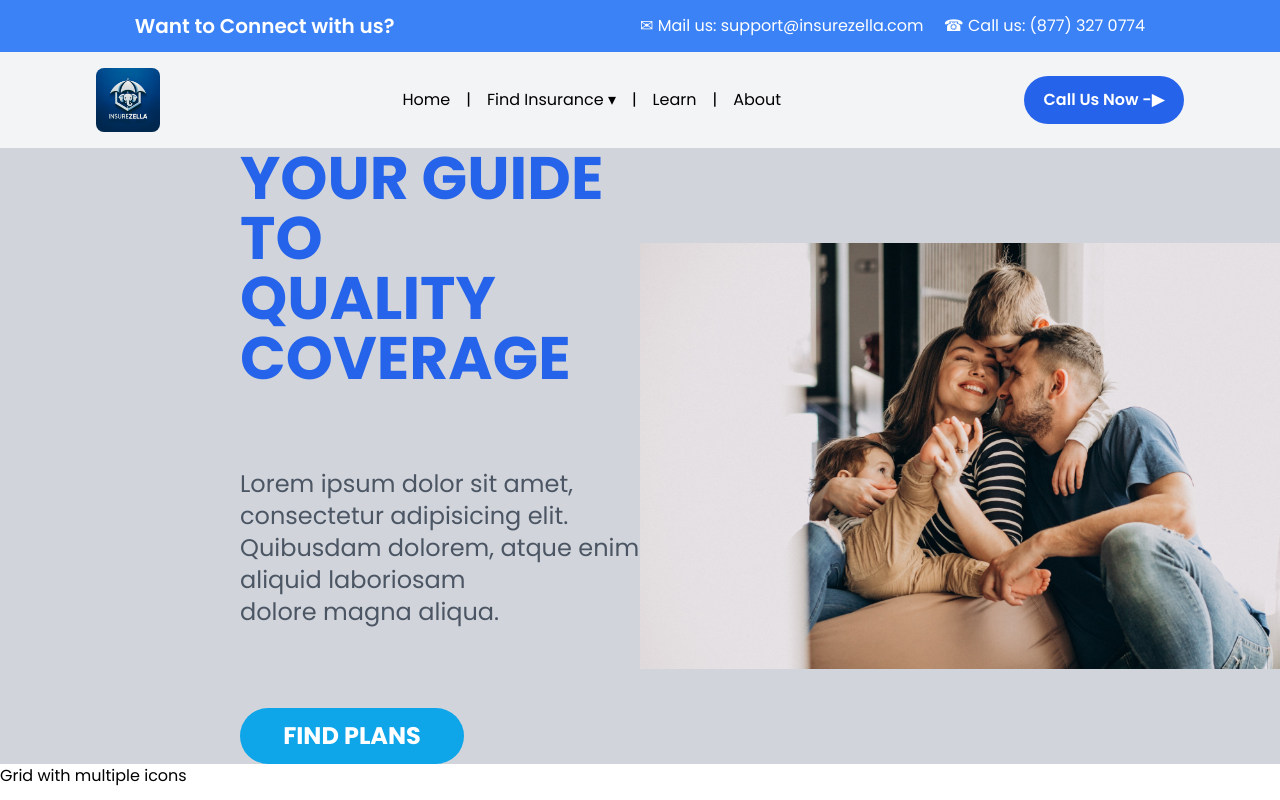
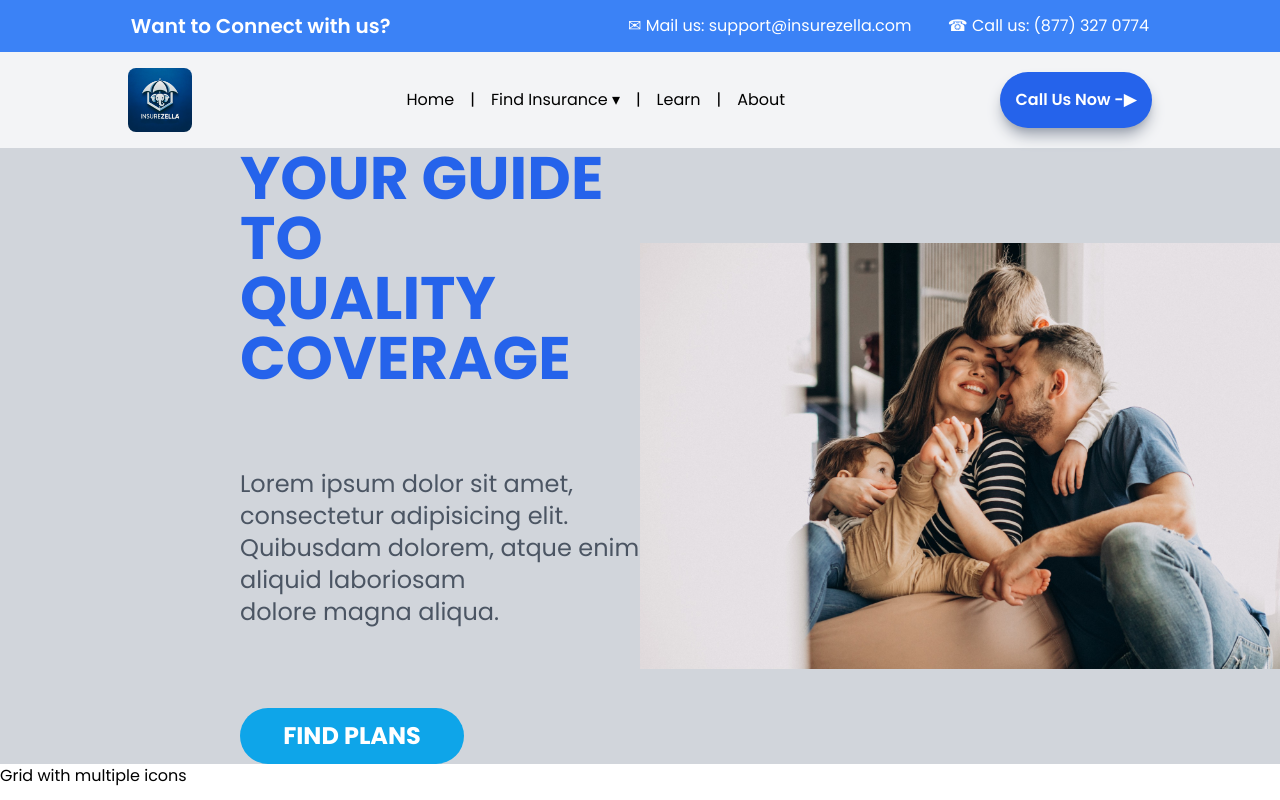
Before and after one commit to SaibotLi/Landing-Page-Insurezella, a React (Vite) app in the folder Challenge_A/: page / in a window 1280 px wide. Built offline with nearby package versions, Linux system fonts and the light colour scheme.

Commit message:
Button shadow, nav styling

```diff
--- a/Challenge_A/src/sections/NavBar.jsx
+++ b/Challenge_A/src/sections/NavBar.jsx
@@ -10,7 +10,7 @@ const NavBar = () => {
           <div>
             <span> &#9993; Mail us: support@insurezella.com </span>
             {/* &#9993; = Unicode for Mail */}
-            <span className="ml-4"> &#9742; Call us: (877) 327 0774</span>
+            <span className="ml-8"> &#9742; Call us: (877) 327 0774</span>
             {/* &#9742; = Unicode for Telephone */}
           </div>
         </div>
@@ -19,7 +19,7 @@ const NavBar = () => {
       {/* Lower-Nav */}
       <nav className="sticky top-0 z-50 bg-gray-100 flex items-center justify-between px-4 py-4">
         {/* Left Logo */}
-        <div className="flex-shrink-0 ml-20">
+        <div className="flex-shrink-0 ml-28">
           <a href="#home">
             <img src={logo} alt="Logo" className="h-auto w-16 rounded-lg" />
           </a>
@@ -45,8 +45,8 @@ const NavBar = () => {
         </ul>
 
         {/* Right Button */}
-        <div className="flex-shrink-0 mr-20">
-          <button className="bg-blue-600 rounded-full text-white font-semibold py-3 px-5">
+        <div className="flex-shrink-0 mr-28">
+          <button className="bg-blue-600 rounded-full text-white font-semibold py-4 px-4 shadow-lg shadow-gray-400">
             Call Us Now -&#9654;
           </button>
           {/* &#9654; UniCode for Right Arrow */}
```
